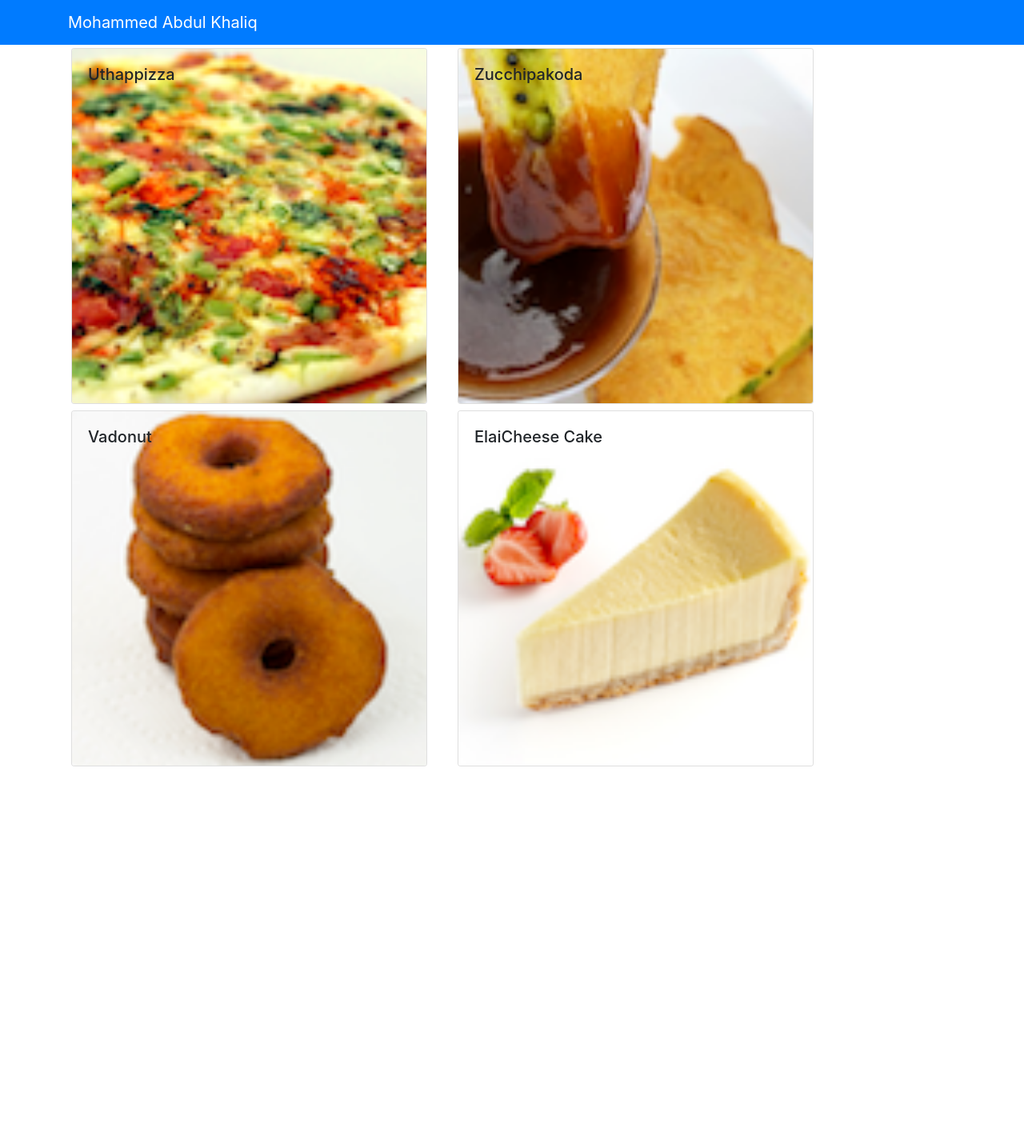
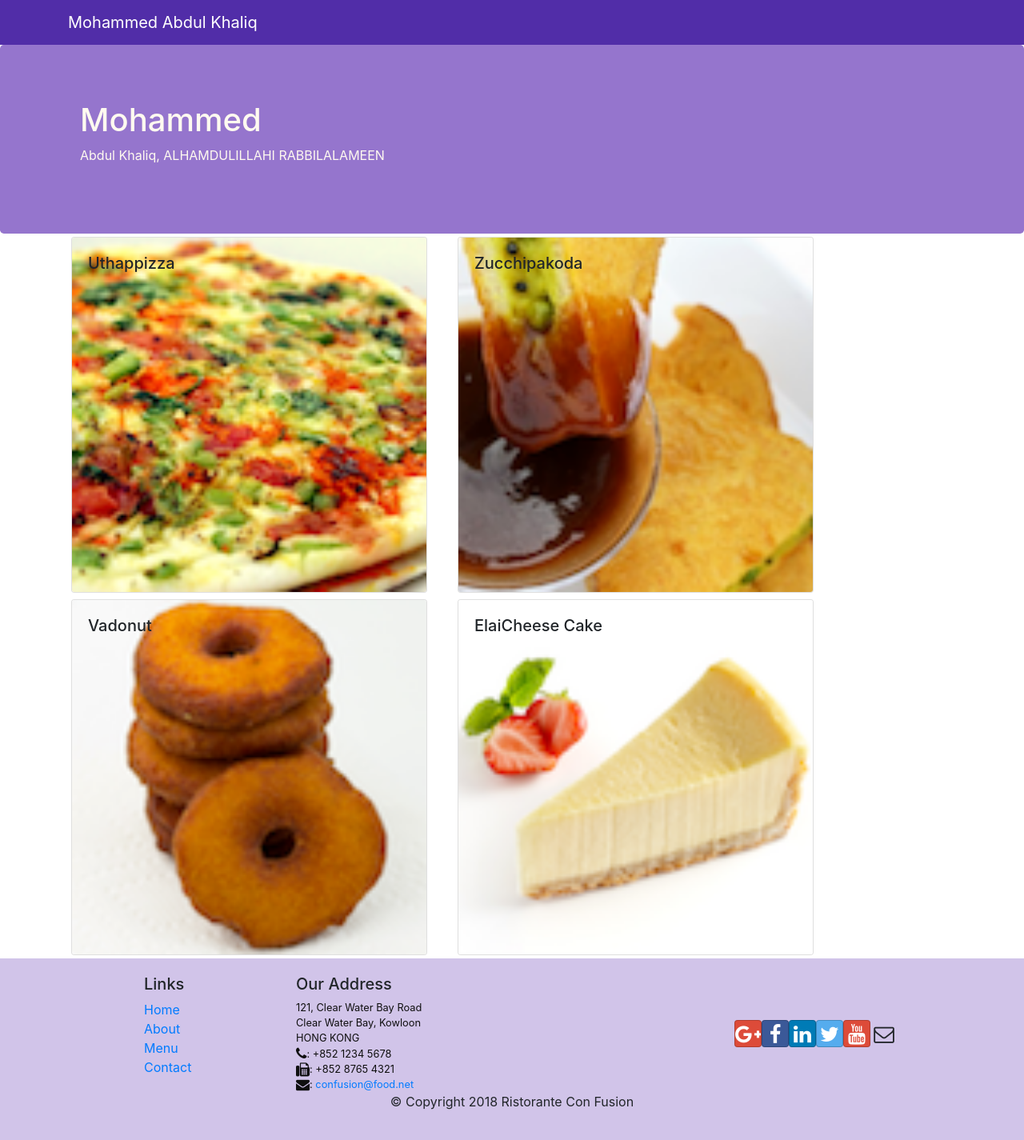
Before and after one commit to mdabdulkhaliq/coursera_react, a React (Create React App) app in the folder react/confusion/: page / in a window 1280 px wide. Shown: the whole page at 80% size. Before the commit the page ends 962 px from the top, so only its background shows below. Built offline with nearby package versions, Linux system fonts and the light colour scheme.

Commit message:
Header and Footer Components

```diff
--- a/react/confusion/package.json
+++ b/react/confusion/package.json
@@ -4,6 +4,8 @@
   "private": true,
   "dependencies": {
     "bootstrap": "^4.1.3",
+    "bootstrap-social": "^5.1.1",
+    "font-awesome": "^4.7.0",
     "react": "^16.6.3",
     "react-dom": "^16.6.3",
     "react-popper": "^1.3.0",
--- a/react/confusion/src/App.css
+++ b/react/confusion/src/App.css
@@ -1,32 +1,33 @@
-.App {
-  text-align: center;
+.row-header {
+  margin: 0px auto;
+  padding: 0px auto;
 }
 
-.App-logo {
-  animation: App-logo-spin infinite 20s linear;
-  height: 40vmin;
+.row-content {
+  margin: 0px auto;
+  padding: 50px 0px 50px 0px;
+  border-bottom: 1px ridge;
+  min-height: 400px;
 }
 
-.App-header {
-  background-color: #282c34;
-  min-height: 100vh;
-  display: flex;
-  flex-direction: column;
-  align-items: center;
-  justify-content: center;
-  font-size: calc(10px + 2vmin);
-  color: white;
+.footer {
+  background-color: #d1c4e9;
+  margin: 0px auto;
+  padding: 20px 0px 20px 0px;
+}
+.jumbotron {
+  padding: 70px 30px 70px 30px;
+  margin: 0px auto;
+  background: #9575cd;
+  color: floralwhite;
 }
 
-.App-link {
-  color: #61dafb;
+address {
+  font-size: 80%;
+  margin: 0px;
+  color: #0f0f0f;
 }
 
-@keyframes App-logo-spin {
-  from {
-    transform: rotate(0deg);
-  }
-  to {
-    transform: rotate(360deg);
-  }
+.navbar-dark {
+  background-color: #512da8;
 }
--- a/react/confusion/src/App.js
+++ b/react/confusion/src/App.js
@@ -1,5 +1,6 @@
 import React, { Component } from "react";
 import Main from "./components/MainComponent";
+import "./App.css";
 
 class App extends Component {
   render() {
--- /dev/null
+++ b/react/confusion/src/components/FooterComponent.js
@@ -0,0 +1,90 @@
+import React from "react";
+
+function Footer(props) {
+  return (
+    <div className="footer">
+      <div className="container">
+        <div className="row justify-content-center">
+          <div className="col-4 offset-1 col-sm-2">
+            <h5>Links</h5>
+            <ul className="list-unstyled">
+              <li>
+                <a href="#">Home</a>
+              </li>
+              <li>
+                <a href="#">About</a>
+              </li>
+              <li>
+                <a href="#">Menu</a>
+              </li>
+              <li>
+                <a href="contactus.html">Contact</a>
+              </li>
+            </ul>
+          </div>
+          <div className="col-7 col-sm-5">
+            <h5>Our Address</h5>
+            <address>
+              121, Clear Water Bay Road
+              <br />
+              Clear Water Bay, Kowloon
+              <br />
+              HONG KONG
+              <br />
+              <i className="fa fa-phone fa-lg" />: +852 1234 5678
+              <br />
+              <i className="fa fa-fax fa-lg" />: +852 8765 4321
+              <br />
+              <i className="fa fa-envelope fa-lg" />:{" "}
+              <a href="mailto:confusion@food.net">confusion@food.net</a>
+            </address>
+          </div>
+          <div className="col-12 col-sm-4 align-self-center">
+            <div className="text-center">
+              <a
+                className="btn btn-social-icon btn-google"
+                href="http://google.com/+"
+              >
+                <i className="fa fa-google-plus" />
+              </a>
+              <a
+                className="btn btn-social-icon btn-facebook"
+                href="http://www.facebook.com/profile.php?id="
+              >
+                <i className="fa fa-facebook" />
+              </a>
+              <a
+                className="btn btn-social-icon btn-linkedin"
+                href="http://www.linkedin.com/in/"
+              >
+                <i className="fa fa-linkedin" />
+              </a>
+              <a
+                className="btn btn-social-icon btn-twitter"
+                href="http://twitter.com/"
+              >
+                <i className="fa fa-twitter" />
+              </a>
+              <a
+                className="btn btn-social-icon btn-google"
+                href="http://youtube.com/"
+              >
+                <i className="fa fa-youtube" />
+              </a>
+              <a className="btn btn-social-icon" href="mailto:">
+                <i className="fa fa-envelope-o" />
+              </a>
+            </div>
+          </div>
+        </div>
+        <div className="row justify-content-center">
+          <div className="col-auto">
+            <p>© Copyright 2018 Ristorante Con Fusion</p>
+          </div>
+        </div>
+      </div>
+    </div>
+  );
+}
+
+export default Footer;
--- /dev/null
+++ b/react/confusion/src/components/HeaderComponent.js
@@ -0,0 +1,28 @@
+import React, { Component } from "react";
+import { Navbar, NavbarBrand, Jumbotron } from "reactstrap";
+
+class Header extends Component {
+  render() {
+    return (
+      <>
+        <Navbar dark>
+          <div className="container">
+            <NavbarBrand href="/">Mohammed Abdul Khaliq</NavbarBrand>
+          </div>
+        </Navbar>
+        <Jumbotron>
+          <div className="container">
+            <div className="row row-header">
+              <div className="col-12 col-sm-6">
+                <h1>Mohammed</h1>
+                <p>Abdul Khaliq, ALHAMDULILLAHI RABBILALAMEEN</p>
+              </div>
+            </div>
+          </div>
+        </Jumbotron>
+      </>
+    );
+  }
+}
+
+export default Header;
--- a/react/confusion/src/components/MainComponent.js
+++ b/react/confusion/src/components/MainComponent.js
@@ -1,5 +1,6 @@
 import React, { Component } from "react";
-import { Navbar, NavbarBrand } from "reactstrap";
+import Header from "./HeaderComponent";
+import Footer from "./FooterComponent";
 import Menu from "./MenuComponent";
 import { DISHES } from "../shared/dishes";
 import DishdetailComponent from "./DishdetailComponent";
@@ -22,11 +23,7 @@ class MainComponent extends Component {
   render() {
     return (
       <div>
-        <Navbar dark color="primary">
-          <div className="container">
-            <NavbarBrand href="/">Mohammed Abdul Khaliq</NavbarBrand>
-          </div>
-        </Navbar>
+        <Header />
         <Menu
           dishes={this.state.dishes}
           onClick={dishId => this.onDishSelect(dishId)}
@@ -38,6 +35,7 @@ class MainComponent extends Component {
             )[0]
           }
         />
+        <Footer />
       </div>
     );
   }
--- a/react/confusion/src/index.js
+++ b/react/confusion/src/index.js
@@ -1,6 +1,8 @@
 import React from "react";
 import ReactDOM from "react-dom";
 import "bootstrap/dist/css/bootstrap.min.css";
+import "font-awesome/css/font-awesome.min.css";
+import "bootstrap-social/bootstrap-social.css";
 import "./index.css";
 import App from "./App";
 import * as serviceWorker from "./serviceWorker";
```
Also changed, not shown: 1 other file (tests, documents, lock files or other folders).
